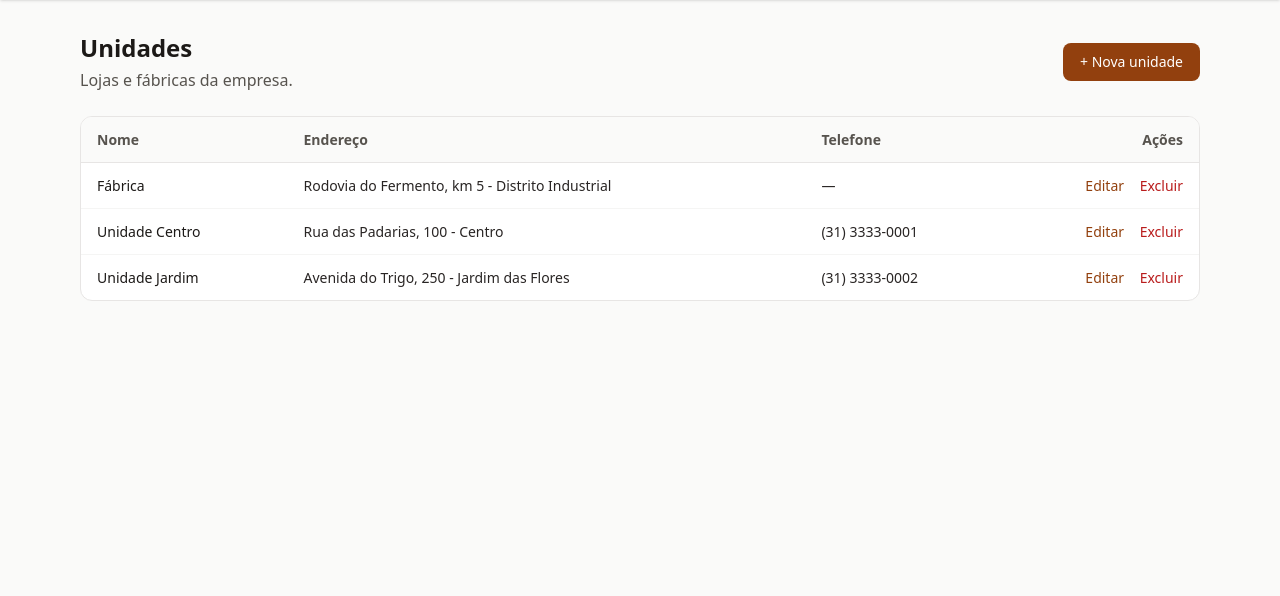
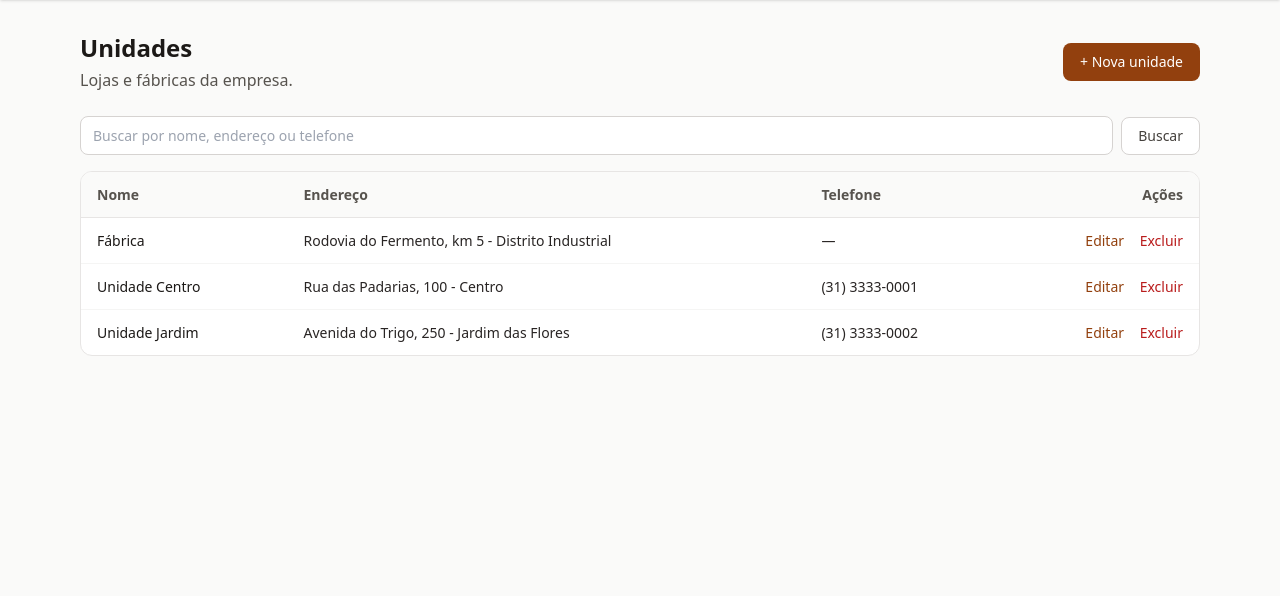
Before and after one commit to rpsmatheus/Sistema-de-Gerenciamento-Comercial, a Django app: page /unidades/ in a window 1280 px wide. Shown: the part 64-660 px from the top of the page. Run offline with Django 5.2, Linux system fonts and the light colour scheme; the visitor is signed in with stand-in values (Sample User, id 1); data comes from the database, SQL or seed files in the repository; parts of the project's set-up code (start-up, migrations or seed data) failed here and were passed over; some libraries are stand-ins or nearby versions.

Commit message:
feat: adiciona busca na listagem de unidades

```diff
--- a/unidades/templates/unidades/lista.html
+++ b/unidades/templates/unidades/lista.html
@@ -12,6 +12,10 @@
     </div>
 
     <div class="mt-6">
+        {% include 'partials/busca.html' with placeholder='Buscar por nome, endereço ou telefone' %}
+    </div>
+
+    <div class="mt-4">
         {% if unidades %}
             <div class="tabela-container">
                 <table class="tabela">
@@ -40,6 +44,11 @@
             </div>
 
             {% include 'partials/paginacao.html' %}
+        {% elif q %}
+            <div class="lista-vazia">
+                Nenhuma unidade encontrada para "{{ q }}".
+                <a href="{% url 'unidades_lista' %}" class="link-acao">Limpar busca</a>
+            </div>
         {% else %}
             <div class="lista-vazia">
                 Nenhuma unidade cadastrada ainda.
--- a/unidades/views.py
+++ b/unidades/views.py
@@ -6,6 +6,8 @@ from django.shortcuts import redirect
 from django.urls import reverse_lazy
 from django.views.generic import CreateView, DeleteView, ListView, UpdateView
 
+from core.mixins import BuscaMixin
+
 from .forms import UnidadeForm
 from .models import Unidade
 
@@ -13,13 +15,14 @@ from .models import Unidade
 # é redirecionado para a tela de login.
 
 
-class UnidadeListaView(LoginRequiredMixin, ListView):
-    """Listagem das unidades, com 10 por página."""
+class UnidadeListaView(LoginRequiredMixin, BuscaMixin, ListView):
+    """Listagem das unidades, com busca e 10 por página."""
 
     model = Unidade
     template_name = 'unidades/lista.html'
     context_object_name = 'unidades'
     paginate_by = 10
+    campos_busca = ['nome', 'endereco', 'telefone']
 
 
 class UnidadeCriarView(LoginRequiredMixin, SuccessMessageMixin, CreateView):
```
Also changed, not shown: unidades/tests/test_busca.py (added, +36 -0 lines).
